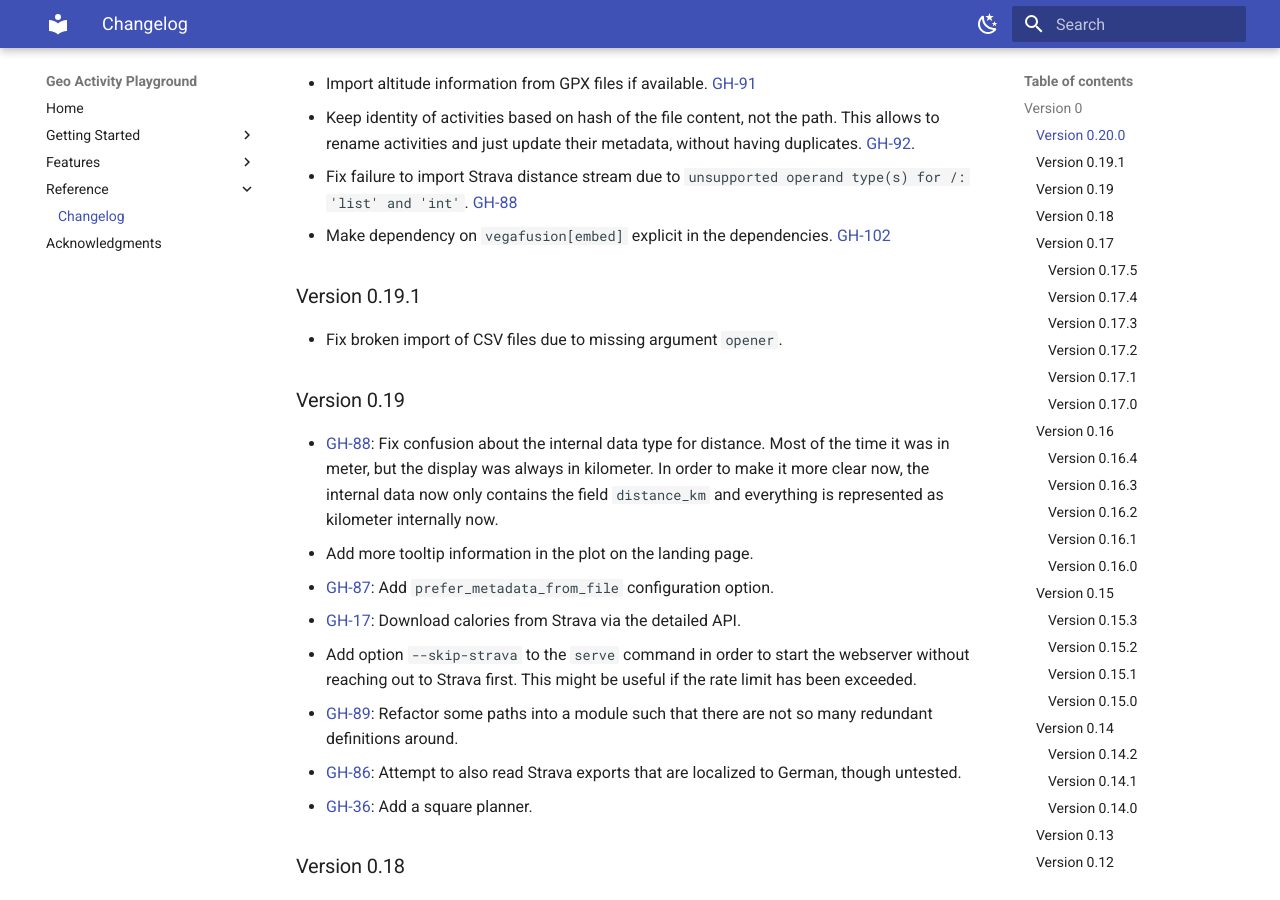
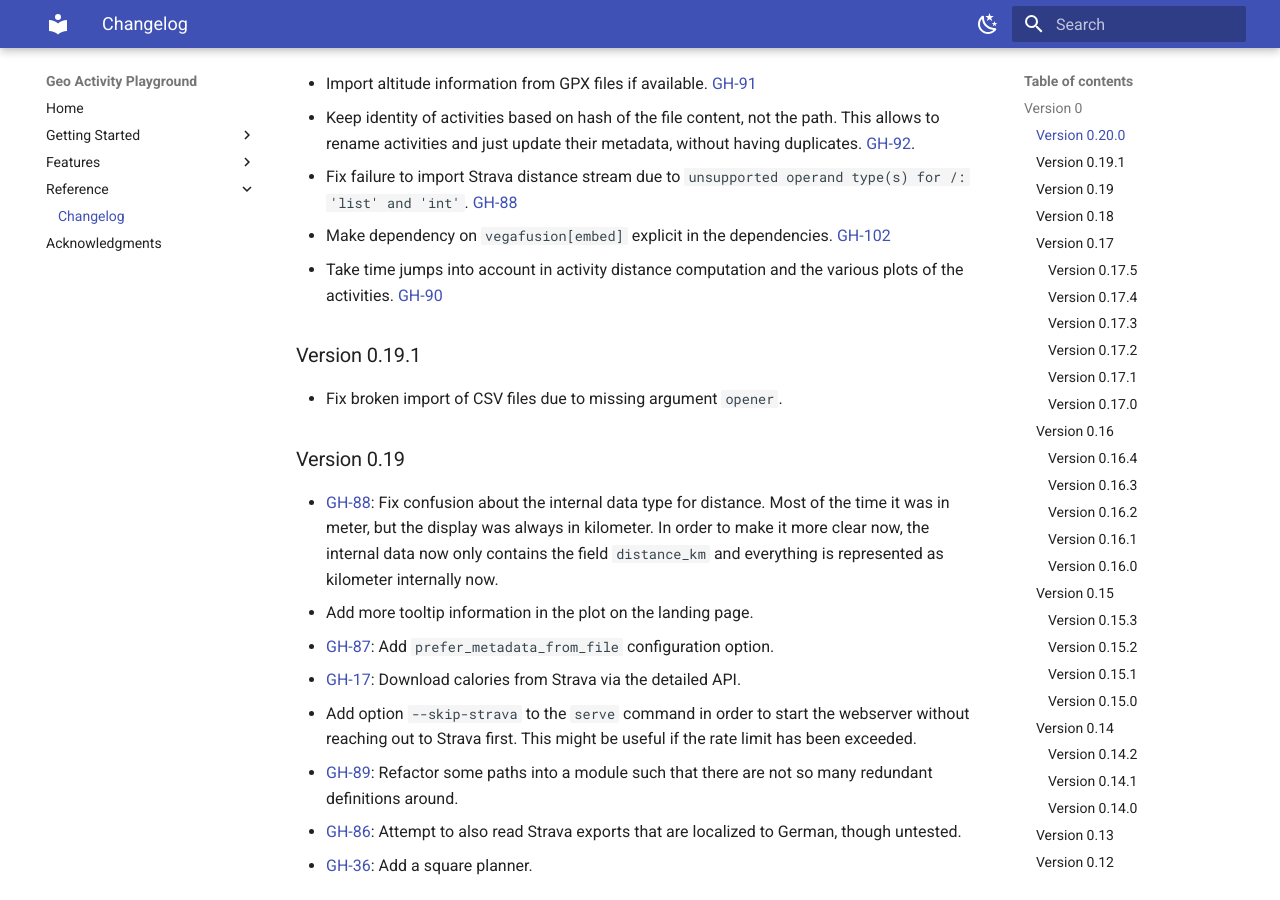
Before and after one commit to martin-ueding/geo-activity-playground, an MkDocs documentation site: the page built from docs/reference/changelog.md, in a window 1280 px wide and 900 px high, scrolled down 354 px. Built offline with MkDocs 1.6.1 and Material for MkDocs 9.7.7, drawn with Linux system fonts in a browser that asks for light colours.

Commit message:
GH-90: Changelog entry

```diff
--- a/docs/reference/changelog.md
+++ b/docs/reference/changelog.md
@@ -12,6 +12,7 @@
 - Keep identity of activities based on hash of the file content, not the path. This allows to rename activities and just update their metadata, without having duplicates. [GH-92](https://github.com/martin-ueding/geo-activity-playground/issues/92).
 - Fix failure to import Strava distance stream due to `unsupported operand type(s) for /: 'list' and 'int'`. [GH-88](https://github.com/martin-ueding/geo-activity-playground/issues/88)
 - Make dependency on `vegafusion[embed]` explicit in the dependencies. [GH-102](https://github.com/martin-ueding/geo-activity-playground/issues/102)
+- Take time jumps into account in activity distance computation and the various plots of the activities. [GH-90](https://github.com/martin-ueding/geo-activity-playground/issues/90)
 
 ### Version 0.19.1
 
```
